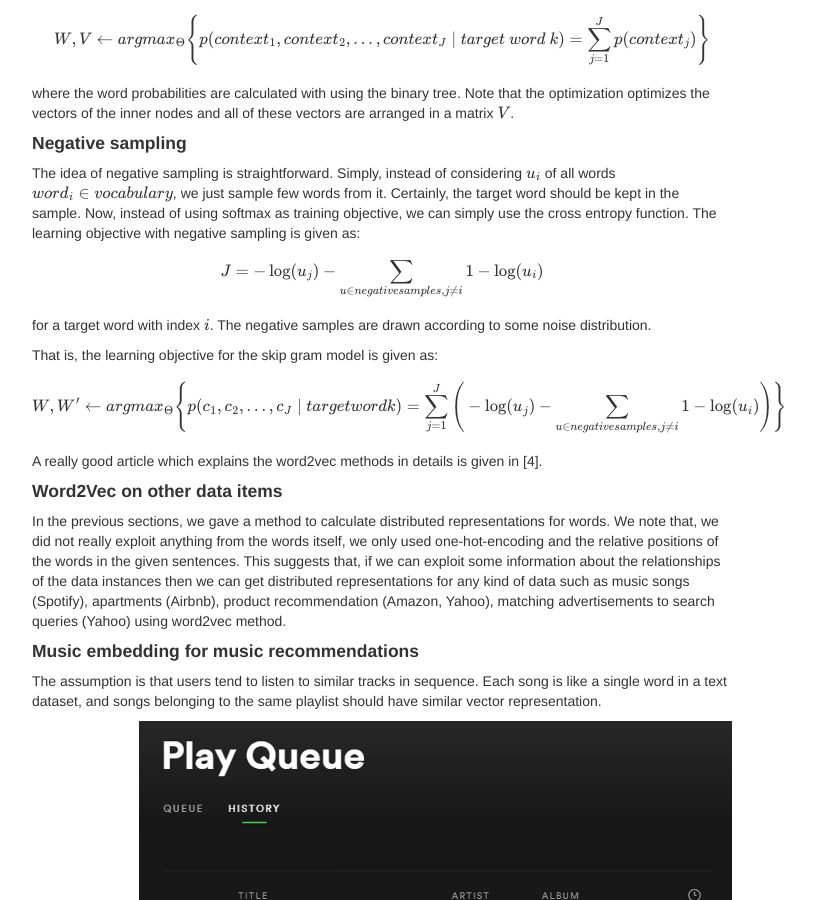
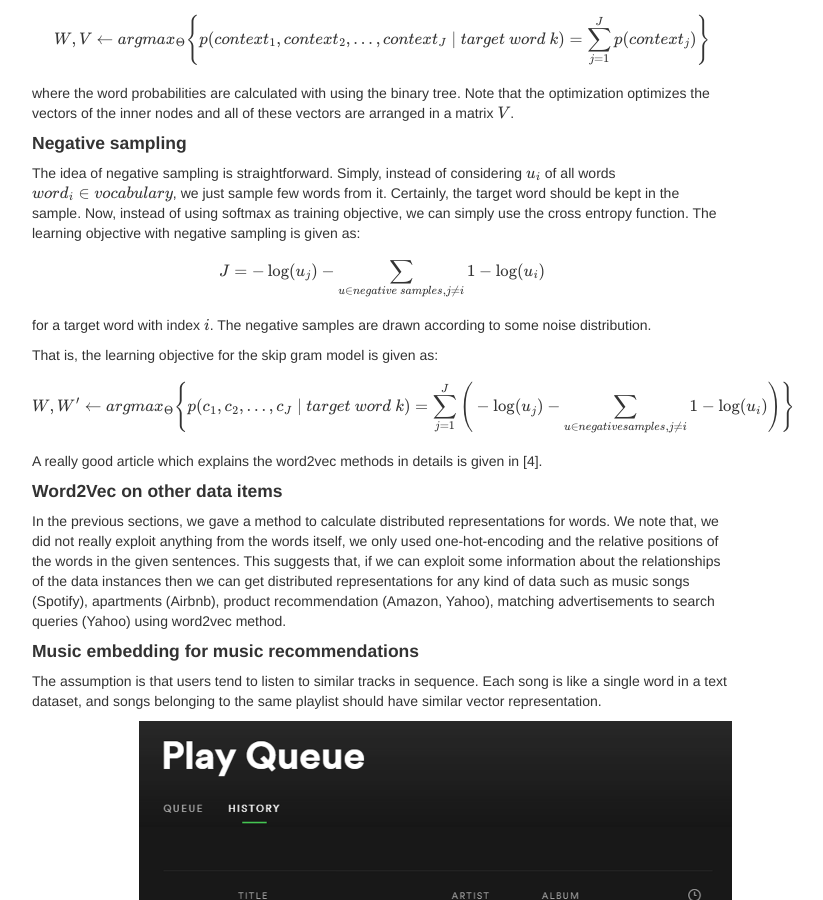
Before and after one commit to kfattila/kfattila.github.io, a Jekyll site: the page built from pages/neural_word_embeddings.md, in a window 1280 px wide and 900 px high, scrolled down 8811 px. Shown: the whole window, without its empty margins (258-1081 px from the left). Built offline with Jekyll 4.4.1, drawn with Linux system fonts in a browser that asks for light colours; formulas are drawn with MathJax 3; comment, search, counter and statistics services are not loaded.

Commit message:
Lectures

```diff
--- a/pages/neural_word_embeddings.md
+++ b/pages/neural_word_embeddings.md
@@ -192,12 +192,12 @@ where the word probabilities are calculated with using the binary tree. Note tha
 
 The idea of negative sampling is straightforward. Simply, instead of considering \\(u_{i}\\) of all words \\(word_{i} \in vocabulary\\), we just sample few words from it. Certainly, the target word should be kept in the sample. Now, instead of using softmax as training objective, we can simply use the cross entropy function. The learning objective with negative sampling is given as:
 
-\\[J = - \log(u_{j}) - \sum_{u \in negative samples, j \neq i} 1 - \log(u_{i})\\]
+\\[J = - \log(u_{j}) - \sum_{u \in negative\ samples, j \neq i} 1 - \log(u_{i})\\]
 for a target word with index \\(i\\). The negative samples are drawn according to some noise distribution.
 
 That is, the learning objective for the skip gram model is given as:
 
-\\[W, W' \leftarrow argmax_{\Theta}\Bigg\\{p(c_{1}, c_{2}, ..., c_{J} \mid target word k) = \sum_{j=1}^{J}\Bigg\(- \log(u_{j}) - \sum_{u \in negative samples, j \neq i} 1 - \log(u_{i})\Bigg\) \Bigg\\} \\]
+\\[W, W' \leftarrow argmax_{\Theta}\Bigg\\{p(c_{1}, c_{2}, ..., c_{J} \mid target\ word\ k) = \sum_{j=1}^{J}\Bigg\(- \log(u_{j}) - \sum_{u \in negative samples, j \neq i} 1 - \log(u_{i})\Bigg\) \Bigg\\} \\]
 
 A really good article which explains the word2vec methods in details is given in [4].
 
```
